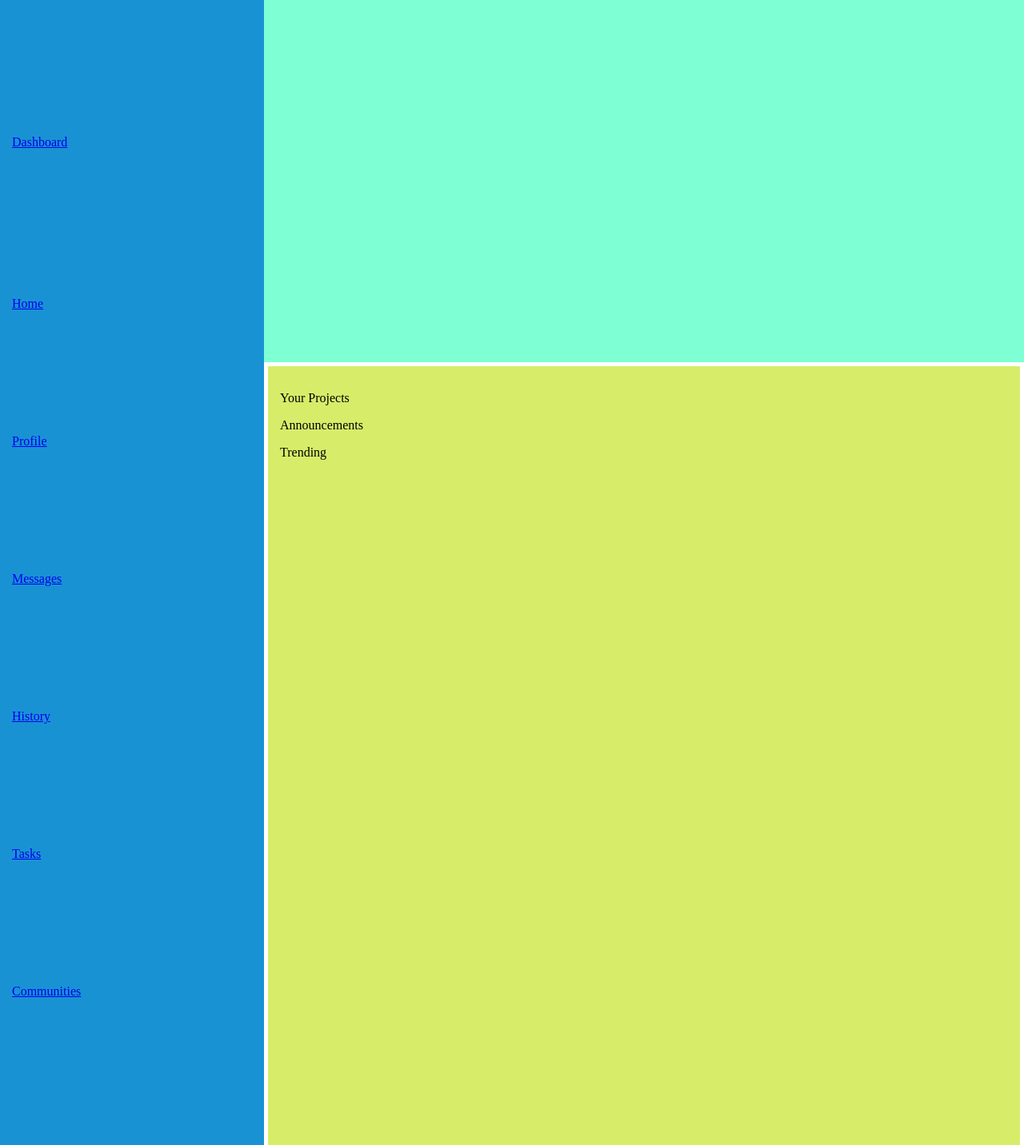
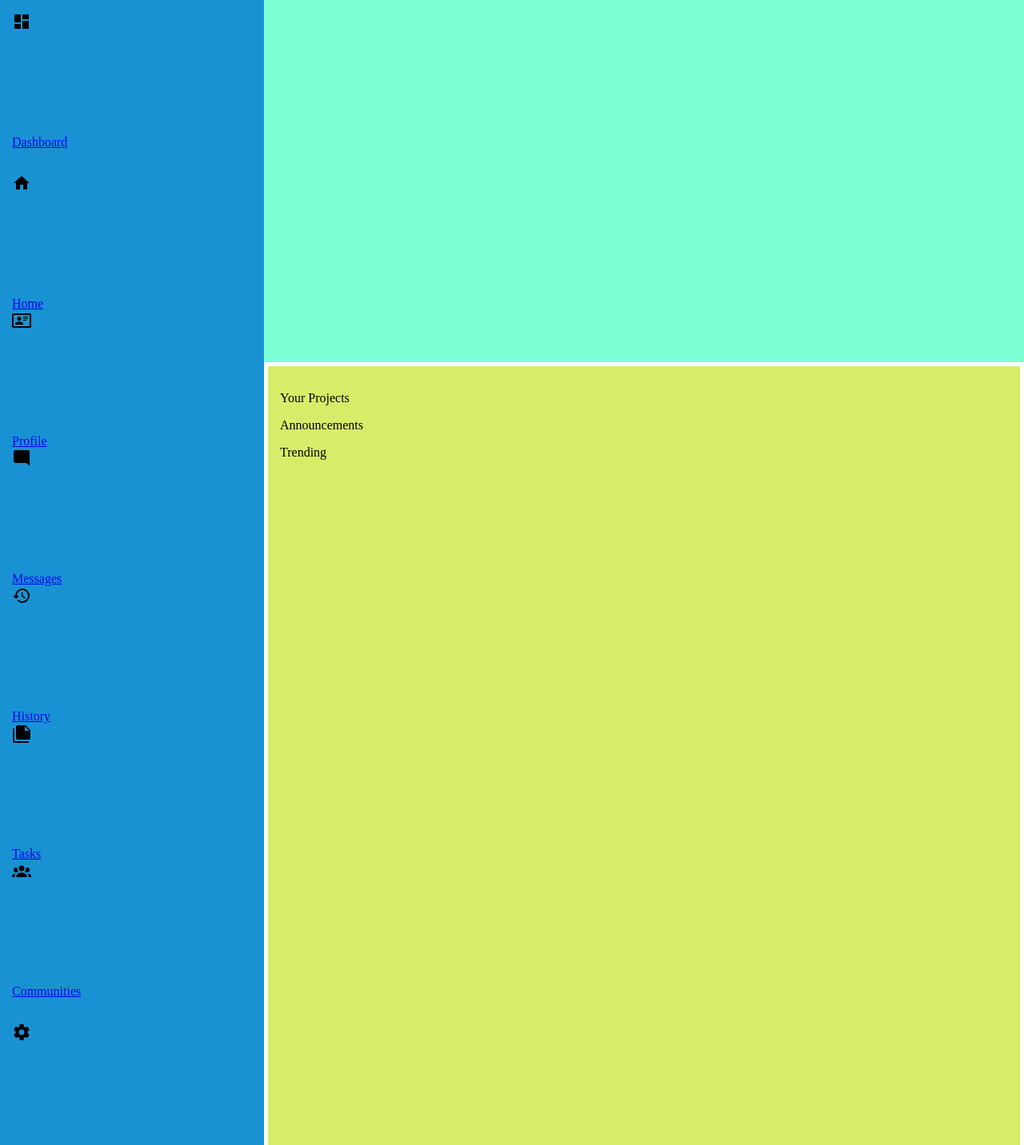
Before and after one commit to aish8la/TOP-Dashbaord-Project, a plain HTML site: page index.html in a window 1280 px wide. Shown: the top 1432 px of the page at 80% size. Drawn offline with Linux system fonts and the light colour scheme.

Commit message:
add sidebar svg

```diff
--- a/index.html
+++ b/index.html
@@ -12,19 +12,19 @@
 <body>
     <div class="page-grid">
         <div class="sidebar">
-            <a href="#dashboard" class="side-menu-item"><svg class="icon icon-dashboard"></svg>Dashboard</a>
+            <a href="#dashboard" class="side-menu-item"><svg class="icon icon-dashboard">xmlns="http://www.w3.org/2000/svg" viewBox="0 0 24 24"><title>view-dashboard</title><path d="M13,3V9H21V3M13,21H21V11H13M3,21H11V15H3M3,13H11V3H3V13Z" /></svg>Dashboard</a>
             <div class="side-menu-main">
-                <a href="#home" class="side-menu-item"><svg class="icon icon-home"></svg>Home</a>
-                <a href="#profile" class="side-menu-item"><svg class="icon icon-profile"></svg>Profile</a>
-                <a href="#messages" class="side-menu-item"><svg class="icon icon-messages"></svg>Messages</a>
-                <a href="#history" class="side-menu-item"><svg class="icon icon-history"></svg>History</a>
-                <a href="#tasks" class="side-menu-item"><svg class="icon icon-tasks"></svg>Tasks</a>
-                <a href="#communities" class="side-menu-item"><svg class="icon icon-communities"></svg>Communities</a>
+                <a href="#home" class="side-menu-item"><svg class="icon icon-home">xmlns="http://www.w3.org/2000/svg" viewBox="0 0 24 24"><title>home</title><path d="M10,20V14H14V20H19V12H22L12,3L2,12H5V20H10Z" /></svg>Home</a>
+                <a href="#profile" class="side-menu-item"><svg class="icon icon-profile">xmlns="http://www.w3.org/2000/svg" viewBox="0 0 24 24"><title>card-account-details-outline</title><path d="M22,3H2C0.91,3.04 0.04,3.91 0,5V19C0.04,20.09 0.91,20.96 2,21H22C23.09,20.96 23.96,20.09 24,19V5C23.96,3.91 23.09,3.04 22,3M22,19H2V5H22V19M14,17V15.75C14,14.09 10.66,13.25 9,13.25C7.34,13.25 4,14.09 4,15.75V17H14M9,7A2.5,2.5 0 0,0 6.5,9.5A2.5,2.5 0 0,0 9,12A2.5,2.5 0 0,0 11.5,9.5A2.5,2.5 0 0,0 9,7M14,7V8H20V7H14M14,9V10H20V9H14M14,11V12H18V11H14" /></svg>Profile</a>
+                <a href="#messages" class="side-menu-item"><svg class="icon icon-messages">xmlns="http://www.w3.org/2000/svg" viewBox="0 0 24 24"><title>message-reply</title><path d="M22,4C22,2.89 21.1,2 20,2H4A2,2 0 0,0 2,4V16A2,2 0 0,0 4,18H18L22,22V4Z" /></svg>Messages</a>
+                <a href="#history" class="side-menu-item"><svg class="icon icon-history">xmlns="http://www.w3.org/2000/svg" viewBox="0 0 24 24"><title>history</title><path d="M13.5,8H12V13L16.28,15.54L17,14.33L13.5,12.25V8M13,3A9,9 0 0,0 4,12H1L4.96,16.03L9,12H6A7,7 0 0,1 13,5A7,7 0 0,1 20,12A7,7 0 0,1 13,19C11.07,19 9.32,18.21 8.06,16.94L6.64,18.36C8.27,20 10.5,21 13,21A9,9 0 0,0 22,12A9,9 0 0,0 13,3" /></svg>History</a>
+                <a href="#tasks" class="side-menu-item"><svg class="icon icon-tasks">xmlns="http://www.w3.org/2000/svg" viewBox="0 0 24 24"><title>note-multiple</title><path d="M16,9H21.5L16,3.5V9M7,2H17L23,8V18A2,2 0 0,1 21,20H7C5.89,20 5,19.1 5,18V4A2,2 0 0,1 7,2M3,6V22H21V24H3A2,2 0 0,1 1,22V6H3Z" /></svg>Tasks</a>
+                <a href="#communities" class="side-menu-item"><svg class="icon icon-communities">xmlns="http://www.w3.org/2000/svg" viewBox="0 0 24 24"><title>account-group</title><path d="M12,5.5A3.5,3.5 0 0,1 15.5,9A3.5,3.5 0 0,1 12,12.5A3.5,3.5 0 0,1 8.5,9A3.5,3.5 0 0,1 12,5.5M5,8C5.56,8 6.08,8.15 6.53,8.42C6.38,9.85 6.8,11.27 7.66,12.38C7.16,13.34 6.16,14 5,14A3,3 0 0,1 2,11A3,3 0 0,1 5,8M19,8A3,3 0 0,1 22,11A3,3 0 0,1 19,14C17.84,14 16.84,13.34 16.34,12.38C17.2,11.27 17.62,9.85 17.47,8.42C17.92,8.15 18.44,8 19,8M5.5,18.25C5.5,16.18 8.41,14.5 12,14.5C15.59,14.5 18.5,16.18 18.5,18.25V20H5.5V18.25M0,20V18.5C0,17.11 1.89,15.94 4.45,15.6C3.86,16.28 3.5,17.22 3.5,18.25V20H0M24,20H20.5V18.25C20.5,17.22 20.14,16.28 19.55,15.6C22.11,15.94 24,17.11 24,18.5V20Z" /></svg>Communities</a>
             </div>
             <div class="side-menu-setting">
-                <a href="#settings" class="side-menu-item"><svg class="icon icon-settings"></svg>Settings</a>
-                <a href="#support" class="side-menu-item"><svg class="icon icon-support"></svg>Support</a>
-                <a href="#privacy" class="side-menu-item"><svg class="icon icon-privacy"></svg>Privacy</a>
+                <a href="#settings" class="side-menu-item"><svg class="icon icon-settings">xmlns="http://www.w3.org/2000/svg" viewBox="0 0 24 24"><title>cog</title><path d="M12,15.5A3.5,3.5 0 0,1 8.5,12A3.5,3.5 0 0,1 12,8.5A3.5,3.5 0 0,1 15.5,12A3.5,3.5 0 0,1 12,15.5M19.43,12.97C19.47,12.65 19.5,12.33 19.5,12C19.5,11.67 19.47,11.34 19.43,11L21.54,9.37C21.73,9.22 21.78,8.95 21.66,8.73L19.66,5.27C19.54,5.05 19.27,4.96 19.05,5.05L16.56,6.05C16.04,5.66 15.5,5.32 14.87,5.07L14.5,2.42C14.46,2.18 14.25,2 14,2H10C9.75,2 9.54,2.18 9.5,2.42L9.13,5.07C8.5,5.32 7.96,5.66 7.44,6.05L4.95,5.05C4.73,4.96 4.46,5.05 4.34,5.27L2.34,8.73C2.21,8.95 2.27,9.22 2.46,9.37L4.57,11C4.53,11.34 4.5,11.67 4.5,12C4.5,12.33 4.53,12.65 4.57,12.97L2.46,14.63C2.27,14.78 2.21,15.05 2.34,15.27L4.34,18.73C4.46,18.95 4.73,19.03 4.95,18.95L7.44,17.94C7.96,18.34 8.5,18.68 9.13,18.93L9.5,21.58C9.54,21.82 9.75,22 10,22H14C14.25,22 14.46,21.82 14.5,21.58L14.87,18.93C15.5,18.67 16.04,18.34 16.56,17.94L19.05,18.95C19.27,19.03 19.54,18.95 19.66,18.73L21.66,15.27C21.78,15.05 21.73,14.78 21.54,14.63L19.43,12.97Z" /></svg>Settings</a>
+                <a href="#support" class="side-menu-item"><svg class="icon icon-support">xmlns="http://www.w3.org/2000/svg" viewBox="0 0 24 24"><title>help-box</title><path d="M11,18H13V16H11V18M12,6A4,4 0 0,0 8,10H10A2,2 0 0,1 12,8A2,2 0 0,1 14,10C14,12 11,11.75 11,15H13C13,12.75 16,12.5 16,10A4,4 0 0,0 12,6M5,3H19A2,2 0 0,1 21,5V19A2,2 0 0,1 19,21H5A2,2 0 0,1 3,19V5A2,2 0 0,1 5,3Z" /></svg>Support</a>
+                <a href="#privacy" class="side-menu-item"><svg class="icon icon-privacy">xmlns="http://www.w3.org/2000/svg" viewBox="0 0 24 24"><title>shield-check</title><path d="M10,17L6,13L7.41,11.59L10,14.17L16.59,7.58L18,9M12,1L3,5V11C3,16.55 6.84,21.74 12,23C17.16,21.74 21,16.55 21,11V5L12,1Z" /></svg>Privacy</a>
             </div>
         </div>
         <div class="header">
```
